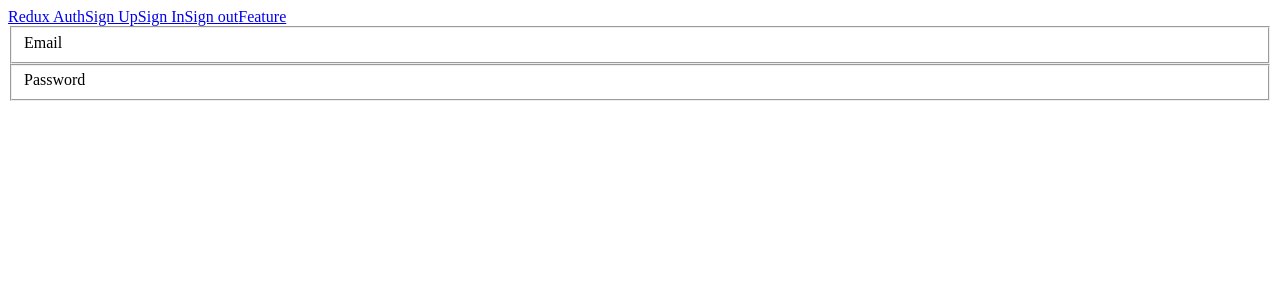
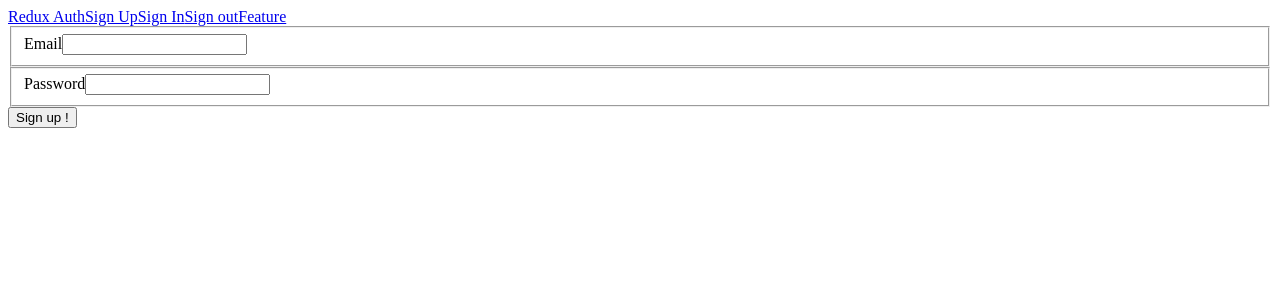
Before and after one commit to vince4128/simple-client-auth, a React (Create React App) app in the folder client/: page /signup in a window 1280 px wide. Shown: the top 300 px of the page. Built offline with nearby package versions, Linux system fonts and the light colour scheme.

Commit message:
handle submission

```diff
--- a/client/src/components/auth/Signup.js
+++ b/client/src/components/auth/Signup.js
@@ -1,20 +1,39 @@
 import React, { Component } from 'react';
+import { reduxForm, Field } from 'redux-form';
 
 class Signup extends Component {
+
+    onSubmit = formProps => {
+        console.log(formProps);
+    };
+
     render() {
+        const { handleSubmit } = this.props;
+
         return(
-            <form>
+            <form onSubmit={handleSubmit(this.onSubmit)}>
                 <fieldset>
                     <label>Email</label>
-
+                    <Field
+                        name="email"
+                        type="text"
+                        component="input"
+                        autoComplete="none"
+                    />
                 </fieldset>
                 <fieldset>
                     <label>Password</label>
-
+                    <Field
+                        name="password"
+                        type="password"
+                        component="input"
+                        autoComplete="none"
+                    />
                 </fieldset>
+                <button>Sign up !</button>
             </form>
         )
     }
 };
 
-export default Signup;
+export default reduxForm({form: 'signup'})(Signup);
```
